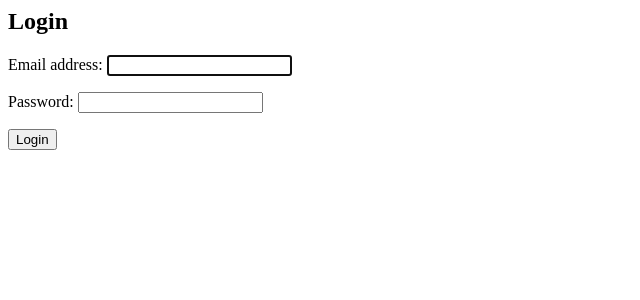
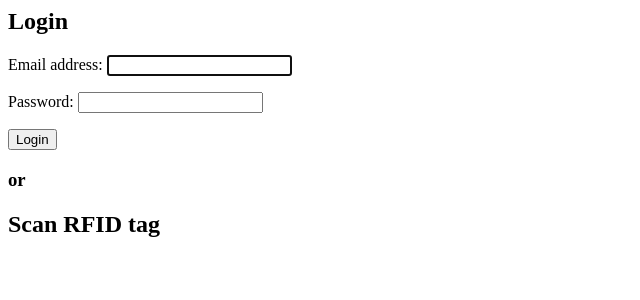
Before and after one commit to ExcursionClub/ExCSystem, a Django app: page /kiosk/login/ in a window 1280 px wide. Shown: the top 300 px of the page, without its empty margins (0-640 px from the left). Run offline with Django 3.2, Linux system fonts and the light colour scheme.

Commit message:
Add text for alternative login with RFID

```diff
--- a/kiosk/templates/kiosk/login.html
+++ b/kiosk/templates/kiosk/login.html
@@ -4,3 +4,6 @@
   {{ form.as_p }}
   <button type="submit">Login</button>
 </form>
+
+<h3>or</h3>
+<h2>Scan RFID tag</h2>
```
